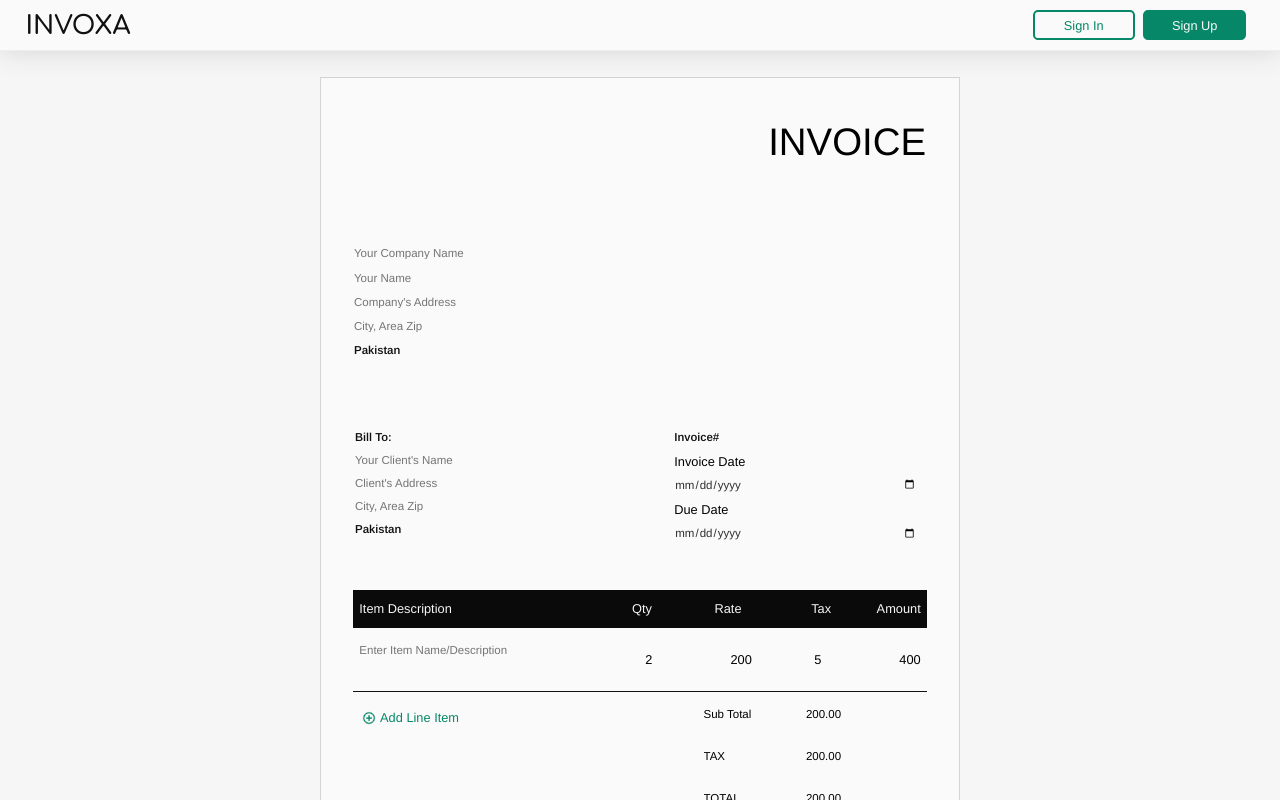
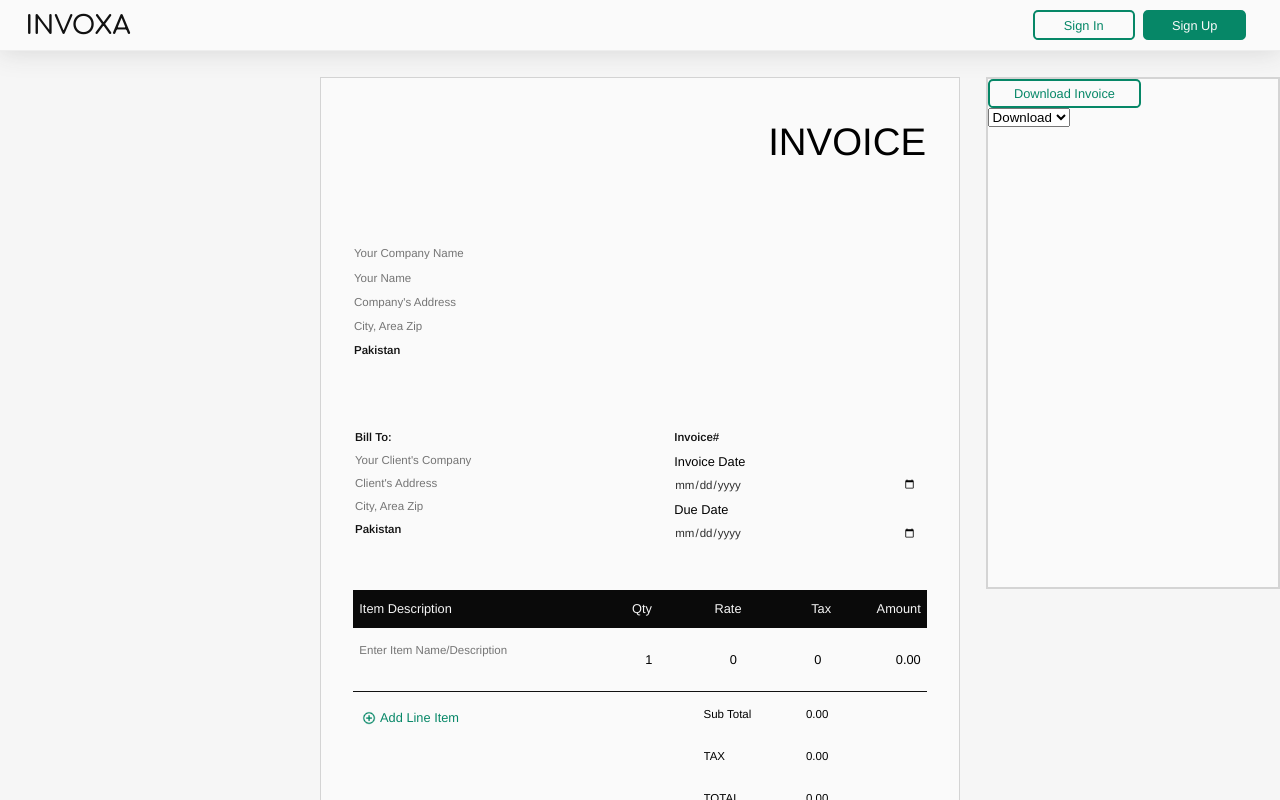
Before and after one commit to MuhammadTalha15/Invoxa, a React (Vite) app: page / in a window 1280 px wide. Shown: the top 800 px of the page. Built offline with nearby package versions, Linux system fonts and the light colour scheme.

Commit message:
Application Ready for Logic

```diff
--- /dev/null
+++ b/src/components/ControlPanel.jsx
@@ -0,0 +1,18 @@
+import React from 'react'
+import '../styles/controlPanel.scss'
+
+const ControlPanel = ({ onClick }) => {
+  return (
+    <>
+        <section className="panel">
+            <button className='download-btn' onClick={onClick}>Download Invoice</button>
+            <select name="" id="Download/Print">
+                <option value="Download">Download</option>
+                <option value="Print">Print</option>
+            </select>
+        </section>
+    </>
+  )
+}
+
+export default ControlPanel
--- a/src/components/Main.jsx
+++ b/src/components/Main.jsx
@@ -1,23 +1,24 @@
 import { useState, useEffect } from 'react'
 import '../styles/main.scss'
+import ControlPanel from './ControlPanel'
 
 const Main = () => {
 
     const [title, setTitle] = useState('INVOICE');
 
-    const [sellerCompany, setComp] = useState('Your Company Name');
-    const [sellerName, setSellerName] = useState('Your Name');
-    const [companyAddress, setAdress] = useState(`Company's Address`);
-    const [sellerCity, setCity] = useState('City, Area Zip');
+    const [sellerCompany, setComp] = useState('');
+    const [sellerName, setSellerName] = useState('');
+    const [companyAddress, setAdress] = useState('');
+    const [sellerCity, setCity] = useState('');
     const [country, setCountry] = useState('Pakistan');
 
     const [receiverBill, setReceiver] = useState('Bill To: ');
-    const [clientComp, setReceiverName] = useState(`Your Client's Name`);
-    const [clientAddress, setReceiverAdress] = useState(`Clients Address`);
-    const [receiverCity, setRecCity] = useState('City, Area Zip');
+    const [clientComp, setReceiverComp] = useState('');
+    const [clientAddress, setReceiverAdress] = useState('');
+    const [receiverCity, setRecCity] = useState('');
     const [clientCountry, setClientCountry] = useState('Pakistan');
 
-    const [invoiceNumber, setInvoice] = useState('Invoice#');
+    const [invoiceNumber, setInvoice] = useState('Invoice# ');
 
     const [itemDesc, setDescription] = useState(`Item Description`);
     const [qty, setQty] = useState(`Qty`);
@@ -42,6 +43,42 @@ const Main = () => {
         setAmountValue(Number(rateValue) * Number(quantityValue));
     }, [quantityValue, rateValue]);
 
+    const [items, setItems] = useState([
+        { description: '', qty: 1, rate: 0, tax: 0 }
+    ]);
+
+
+    const updateItem = (index, field, value) => {
+        const newItems = [...items];
+        newItems[index][field] = value;
+        setItems(newItems);
+    };
+
+    useEffect(() => {
+        const subtotal = items.reduce((acc, item) => acc + (item.qty * item.rate), 0);
+        const taxAmount = items.reduce((acc, item) => acc + ((item.qty * item.rate) * item.tax / 100), 0);
+        const total = subtotal + taxAmount;
+
+        setFinalSubTotal(subtotal);
+        setFinalAllTotal(total);
+    }, [items]);
+
+    const handleClick = () => {
+        console.log(title);
+
+        console.log(sellerCompany);
+        console.log(sellerName);
+        console.log(companyAddress);
+        console.log(sellerCity);
+        console.log(country);
+
+        console.log(receiverBill);
+        console.log(clientComp);
+        console.log(clientAddress);
+        console.log(receiverCity);
+        console.log(clientCountry);
+
+    }
 
     return (
         <>
@@ -51,22 +88,22 @@ const Main = () => {
                         <input className='inv-title' type="text" name="title" id="title" value={title} onChange={(e) => setTitle(e.target.value)} />
                     </div>
                     <div className="slr">
-                        <input className='slr-txt' type="text" name="slr" id="slr" placeholder="Your Company Name" onChange={(e) => setComp(e.target.value)} />
-                        <input className='slr-txt' type="text" name="slr" id="slr" placeholder='Your Name' onChange={(e) => setSellerName(e.target.value)} />
-                        <input className='slr-txt' type="text" name="slr" id="slr" placeholder={`Company's Address`} onChange={(e) => setAdress(e.target.value)} />
-                        <input className='slr-txt' type="text" name="slr" id="slr" placeholder='City, Area Zip' onChange={(e) => setCity(e.target.value)} />
-                        <input className='slr-txt highlight' placeholder='Your Country' type="text" name="slr" id="slr" value={country} onChange={(e) => setCountry(e.target.value)} />
+                        <input id="companyName" name="companyName" className='slr-txt' type="text" placeholder="Your Company Name" value={sellerCompany} onChange={(e) => setComp(e.target.value)} />
+                        <input id="sellerName" name="sellerName" className='slr-txt' type="text" placeholder='Your Name' value={sellerName} onChange={(e) => setSellerName(e.target.value)} />
+                        <input id="sllerAddress" name="sllerAddress" className='slr-txt' type="text" placeholder={`Company's Address`} value={companyAddress} onChange={(e) => setAdress(e.target.value)} />
+                        <input id="sellerCity" name="sellerCity" className='slr-txt' type="text" placeholder='City, Area Zip' value={sellerCity} onChange={(e) => setCity(e.target.value)} />
+                        <input id="sellerCountry" name="sellerCountry" className='slr-txt highlight' placeholder='Your Country' type="text" value={country} onChange={(e) => setCountry(e.target.value)} />
                     </div>
                     <div className="slr client">
                         <div className="left">
-                            <input className='slr-txt highlight' type="text" name="slr" id="slr" value={receiverBill} onChange={(e) => setReceiver(e.target.value)} />
-                            <input className='slr-txt' type="text" name="slr" id="slr" placeholder={`Your Client's Name`} onChange={(e) => setReceiverName(e.target.value)} />
-                            <input className='slr-txt' type="text" name="slr" id="slr" placeholder={`Client's Address`} onChange={(e) => setReceiverAdress(e.target.value)} />
-                            <input className='slr-txt' type="text" name="slr" id="slr" placeholder={`City, Area Zip`} onChange={(e) => setRecCity(e.target.value)} />
-                            <input className='slr-txt highlight' type="text" name="slr" id="slr" value={clientCountry} onChange={(e) => setClientCountry(e.target.value)} />
+                            <input id="clientBill" name="clientBill" className='slr-txt highlight' type="text" value={receiverBill} onChange={(e) => setReceiver(e.target.value)} />
+                            <input id="clientName" name="clientName" className='slr-txt' type="text" placeholder={`Your Client's Company`} value={clientComp} onChange={(e) => setReceiverComp(e.target.value)} />
+                            <input id="clientAddress" name="clientAddress" className='slr-txt' type="text" placeholder={`Client's Address`} value={clientAddress} onChange={(e) => setReceiverAdress(e.target.value)} />
+                            <input id="clientCity" name="clientCity" className='slr-txt' type="text" placeholder={`City, Area Zip`} value={receiverCity} onChange={(e) => setRecCity(e.target.value)} />
+                            <input id="clientCountry" name="clientCountry" className='slr-txt highlight' type="text" value={clientCountry} onChange={(e) => setClientCountry(e.target.value)} />
                         </div>
                         <div className="right">
-                            <input className='slr-txt highlight' type="text" name="slr" id="slr" value={invoiceNumber} onChange={(e) => setInvoice(e.target.value)} />
+                            <input id="invoiceNumber" name="invoiceNumber" className='slr-txt highlight' type="text" value={invoiceNumber} onChange={(e) => setInvoice(e.target.value)} />
                             <label htmlFor="invc-date" className='invc-label'>Invoice Date</label>
                             <input className='slr-txt date' type="date" name="" id="invc-date" />
                             <label htmlFor="due-data" className='invc-label'>Due Date</label>
@@ -75,38 +112,66 @@ const Main = () => {
                     </div>
                     <div className="table-hdr">
                         <div className="tble-tp">
-                            <input className='tble-des description' type="text" name="slr" id="slr" value={itemDesc} onChange={(e) => setDescription(e.target.value)} />
-                            <input className='tble-des' type="text" name="slr" id="slr" value={qty} onChange={(e) => setQty(e.target.value)} />
-                            <input className='tble-des' type="text" name="slr" id="slr" value={rate} onChange={(e) => setRate(e.target.value)} />
-                            <input className='tble-des' type="text" name="slr" id="slr" value={tax} onChange={(e) => setTax(e.target.value)} />
-                            <input className='tble-des' type="text" name="slr" id="slr" value={amount} onChange={(e) => setAmount(e.target.value)} />
+                            <input id="itemDescription" name="itemDescription" className='tble-des description' type="text" value={itemDesc} onChange={(e) => setDescription(e.target.value)} />
+                            <input id="itemQuantity" name="itemQuantity" className='tble-des' type="text" value={qty} onChange={(e) => setQty(e.target.value)} />
+                            <input id="itemRate" name="itemRate" className='tble-des' type="text" value={rate} onChange={(e) => setRate(e.target.value)} />
+                            <input id="itemTax" name="itemTax" className='tble-des' type="text" value={tax} onChange={(e) => setTax(e.target.value)} />
+                            <input id="itemAmount" name="itemAmount" className='tble-des' type="text" value={amount} onChange={(e) => setAmount(e.target.value)} />
                         </div>
                     </div>
                     <div className="item-list-cnt">
-                        <div className="item-list">
-                            <textarea name="item" id="itemDescription" className='itemDescription' placeholder='Enter Item Name/Description'></textarea>
-                            <input type="number" name="" className='qtyValue' value={quantityValue} onChange={(e) => setQuantityValue(Number(e.target.value))} id="" />
-                            <input type="text" name="" className='rateValue' value={rateValue} onChange={(e) => setRateValue(e.target.value)} id="" />
-                            <input type="number" name="" className='taxValue' value={taxValue} onChange={(e) => setTaxValue(e.target.value)} id="" />
-                            <input type="text" name="" className='amountValue' value={amountValue} onChange={(e) => setAmountValue(e.target.value)} readOnly id="" />
-                        </div>
+                        {items.map((item, index) => (
+                            <div key={index} className="item-list">
+                                <textarea
+                                    className="itemDescription"
+                                    placeholder="Enter Item Name/Description"
+                                    value={item.description}
+                                    onChange={(e) => updateItem(index, 'description', e.target.value)}
+                                />
+                                <input
+                                    type="number"
+                                    className="qtyValue"
+                                    value={item.qty}
+                                    onChange={(e) => updateItem(index, 'qty', Number(e.target.value))}
+                                />
+                                <input
+                                    type="number"
+                                    step="0.01"
+                                    className="rateValue"
+                                    value={item.rate}
+                                    onChange={(e) => updateItem(index, 'rate', parseFloat(e.target.value))}
+                                />
+                                <input
+                                    type="number"
+                                    className="taxValue"
+                                    value={item.tax}
+                                    onChange={(e) => updateItem(index, 'tax', Number(e.target.value))}
+                                />
+                                <input
+                                    type="text"
+                                    className="amountValue"
+                                    readOnly
+                                    value={(item.qty * item.rate).toFixed(2)}
+                                />
+                            </div>
+                        ))}
                     </div>
                     <div className="cal-cnt">
                         <div className="lft-btn">
-                            <button className='add-btn'><span className='add-icon'></span>Add Line Item</button>
+                            <button onClick={() => setItems([...items, { description: '', qty: 1, rate: 0, tax: 0 }])} className='add-btn'><span className='add-icon'></span>Add Line Item</button>
                         </div>
                         <div className="rigt-cal">
                             <div className="fnl-dta">
                                 <input className='fnl-inpt' type="text" name="" id="" value={subTotal} onChange={(e) => setSubTotal(e.target.value)} />
-                                <input className='fnl-data' type="text" name="" id="" value={"200.00"} readOnly />
+                                <input className='fnl-data' type="text" name="" id="" value={finalSubTotal?.toFixed(2)} readOnly />
                             </div>
                             <div className="fnl-dta">
                                 <input className='fnl-inpt' type="text" name="" id="" value={`TAX`} />
-                                <input className='fnl-data' type="text" name="" id="" value={"200.00"} readOnly />
+                                <input className='fnl-data' type="text" name="" id="" value={(finalAllTotal - finalSubTotal).toFixed(2)} readOnly />
                             </div>
                             <div className="fnl-dta">
                                 <input className='fnl-inpt' type="text" name="" id="" value={TOTAL} onChange={(e) => setAllTotal(e.target.value)} />
-                                <input className='fnl-data' type="text" name="" id="" value={"200.00"} readOnly />
+                                <input className='fnl-data' type="text" name="" id="" value={finalAllTotal?.toFixed(2)} readOnly />
                             </div>
                         </div>
                     </div>
@@ -118,6 +183,8 @@ const Main = () => {
                         <textarea name="" className='fnl-txt-area' value={'Please make the payment by the due date.'} id=""></textarea>
                     </div>
                 </section>
+
+                <ControlPanel onClick={handleClick} />
             </main>
         </>
     )
--- /dev/null
+++ b/src/styles/controlPanel.scss
@@ -0,0 +1,32 @@
+@import './mixins';
+@import './variables';
+
+.panel{
+    position: fixed;
+    height: 40vmax;
+    width: 23vmax;
+    right: 0;
+    background-color: $background;
+    border: 2px solid $borderColor;
+
+    .download-btn{
+        background: rgba(6, 135, 103, 0);
+        border-radius: .4vmax;
+        border: 2px solid $secondaryColorFirst;
+        @include flex(center, center, row);
+        width: 12vmax;
+        height: 2.3vmax;
+        color: $secondaryColorFirst;
+        font-size: 1vmax;
+        font-family: 'Arimo', sans-serif;
+        text-decoration: none;
+        transition: 0.3s;
+        cursor: pointer;
+    }
+
+    .download-btn:hover{
+        background: $secondaryColorSecond;
+        border: 2px solid $secondaryColorSecond;
+        color: #FAFAFA;
+    }
+}
--- a/src/styles/main.scss
+++ b/src/styles/main.scss
@@ -1,19 +1,20 @@
 @import './mixins';
+@import './variables';
 
 $bordercheck: 1px solid transparent;
 
 .mn {
     height: auto;
     width: 100%;
-    background-color: #F6F6F6;
+    background-color: $mainbackgroundColor;
     padding: 6vmax 0;
-    @include flex(center, center, row);
+    @include flex(flex-start, center, row);
 
     .inv-bldr {
         width: 50vmax;
         height: auto;
-        border: 1px solid #d4d4d4;
-        background-color: #FAFAFA;
+        border: 1px solid $borderColor;
+        background-color: $background;
 
         .invc-hdr {
             height: 10vmax;
@@ -37,7 +38,7 @@ $bordercheck: 1px solid transparent;
 
             .inv-title:focus,
             .inv-title:hover {
-                outline: 2px solid #068767;
+                outline: 2px solid $secondaryColorFirst;
 
             }
         }
@@ -64,7 +65,7 @@ $bordercheck: 1px solid transparent;
 
             .slr-txt:hover,
             .slr-txt:focus {
-                outline: 2px solid #068767;
+                outline: 2px solid $secondaryColorFirst;
             }
 
             .highlight {
@@ -97,7 +98,7 @@ $bordercheck: 1px solid transparent;
                 gap: .4vmax;
 
                 .date {
-                    color-scheme: #068767;
+                    color-scheme: $secondaryColorFirst;
                 }
             }
         }
@@ -110,7 +111,7 @@ $bordercheck: 1px solid transparent;
             .tble-tp {
                 height: 3vmax;
                 width: 90%;
-                background-color: #0a0a0a;
+                background-color: $tableTopColor;
                 @include flex(center, center, row);
 
                 .tble-des {
@@ -120,7 +121,7 @@ $bordercheck: 1px solid transparent;
                     width: 7vmax;
                     border: none;
                     padding: 0 .5vmax;
-                    color: #F6F6F6;
+                    color: $mainbackgroundColor;
                     background-color: transparent;
                     text-align: right;
                 }
@@ -135,7 +136,7 @@ $bordercheck: 1px solid transparent;
         .item-list-cnt {
             height: auto;
             width: 100%;
-            @include flex(center, center, row);
+            @include flex(center, center, column);
 
             .item-list {
                 height: 5vmax;
@@ -162,7 +163,7 @@ $bordercheck: 1px solid transparent;
 
                 .itemDescription:hover,
                 .itemDescription:focus {
-                    outline: 2px solid #068767;
+                    outline: 2px solid $secondaryColorFirst;
                 }
 
                 .qtyValue,
@@ -188,7 +189,7 @@ $bordercheck: 1px solid transparent;
                 .taxValue:focus,
                 .amountValue:hover,
                 .amountValue:focus {
-                    outline: 2px solid #068767;
+                    outline: 2px solid $secondaryColorFirst;
                 }
             }
         }
@@ -216,7 +217,7 @@ $bordercheck: 1px solid transparent;
                 border-radius: .3vmax;
                 border: none;
                 @include flex(center, center, row);
-                color: #068767;
+                color: $secondaryColorFirst;
                 font-size: 1vmax;
                 font-family: 'Arimo', sans-serif;
                 text-decoration: none;
@@ -260,7 +261,7 @@ $bordercheck: 1px solid transparent;
                 }
 
                 .fnl-inpt:hover, .fnl-inpt:focus{
-                outline: 2px solid #068767;
+                outline: 2px solid $secondaryColorFirst;
             }
 
                 .fnl-data{
@@ -285,7 +286,7 @@ $bordercheck: 1px solid transparent;
             }
 
             .fnl-nt-inpt:hover, .fnl-nt-inpt:focus{
-                outline: 2px solid #068767;
+                outline: 2px solid $secondaryColorFirst;
             }
 
             .fnl-txt-area{
@@ -303,7 +304,7 @@ $bordercheck: 1px solid transparent;
             }
 
             .fnl-txt-area:hover, .fnl-txt-area:focus{
-                outline: 2px solid #068767;
+                outline: 2px solid $secondaryColorFirst;
             }
         }
     }
```
Also changed, not shown: src/styles/_variables.scss (added, +7 -0 lines), src/styles/pdf.scss (added).
